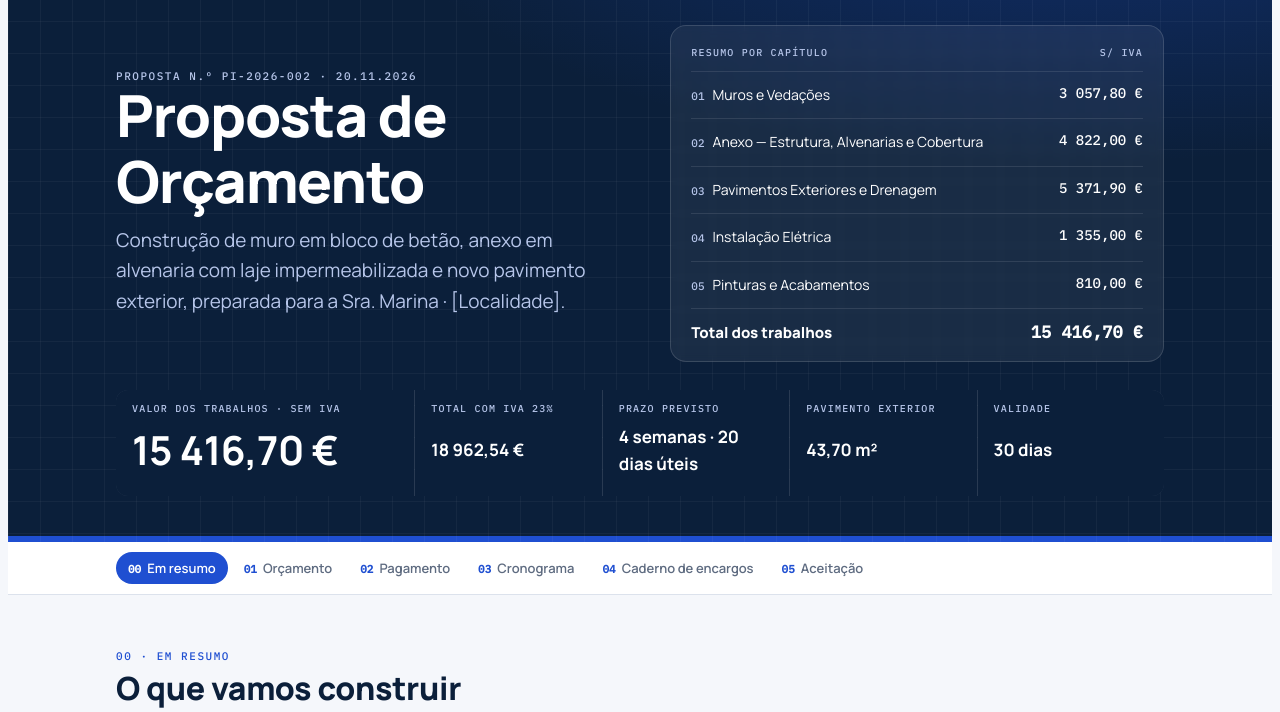
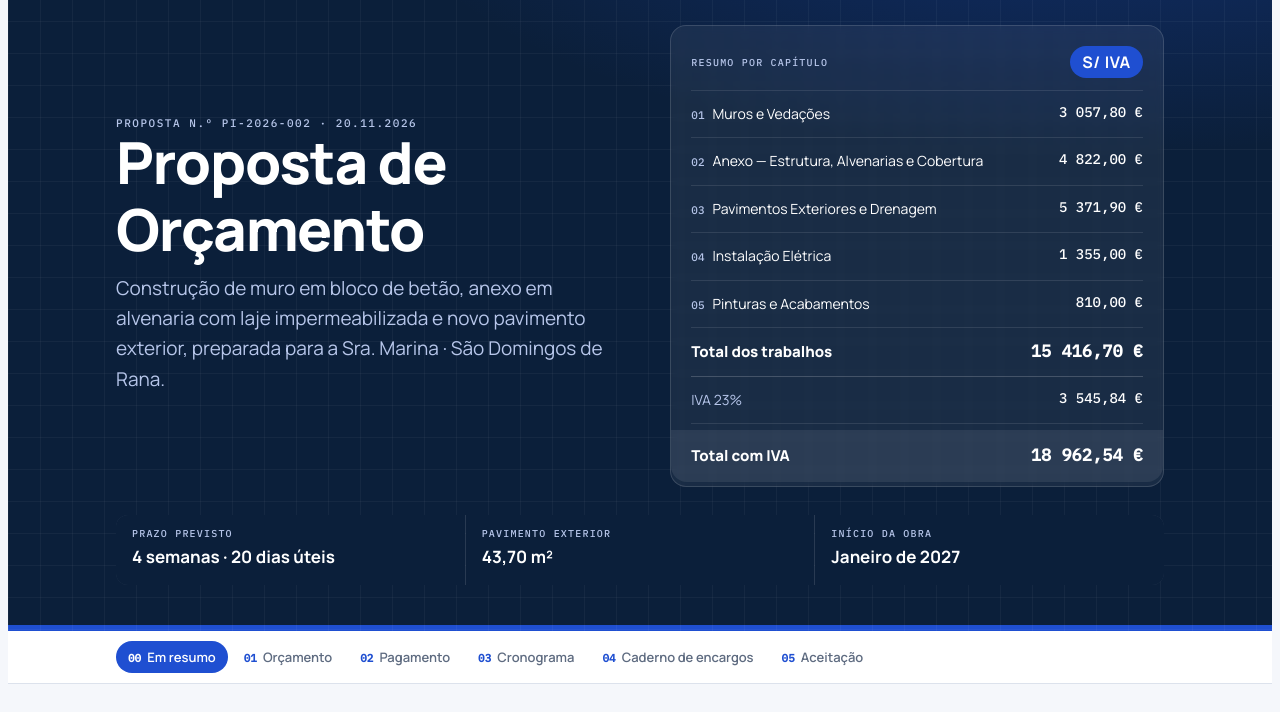
Before and after one commit to rubensborges056-dev/rubens, a plain HTML site: page Proposta_Muro_Anexo.html in a window 1280 px wide. Shown: the part 83-795 px from the top of the page. Drawn offline with Linux system fonts and the light colour scheme.

Commit message:
Resumo com IVA e total no topo; local São Domingos de Rana; início em janeiro
Co-Authored-By: Claude Opus 5.5 <noreply@anthropic.com>
Claude-Session: https://claude.ai/code/session_01Dqyze6v6C8NW2SyXBmWUEC

```diff
--- a/Proposta_Muro_Anexo.html
+++ b/Proposta_Muro_Anexo.html
@@ -50,7 +50,12 @@ p{margin:0}
 .hs-h{font:500 10px var(--font-m);letter-spacing:.12em;text-transform:uppercase;color:var(--on-navy-muted)}
 .hs-r span:first-child{color:#fff;font-size:14px}.hs-r span:first-child b{font:500 11px var(--font-m);color:var(--on-navy-muted);margin-right:8px;font-weight:500}
 .hs-r span:last-child,.hs-t span:last-child{font:500 14px var(--font-m);color:#fff;font-variant-numeric:tabular-nums;white-space:nowrap}
-.hs-t{border:0;font-weight:800;color:#fff}.hs-t span:last-child{font-size:17px;font-weight:700}
+.hs-t{border:0;font-weight:800;color:#fff}
+.hs-h .siva{font:700 16px var(--font-d);letter-spacing:.04em;color:#fff;background:var(--accent);padding:5px 12px;border-radius:999px;text-transform:none}
+.hs-h{align-items:center}
+.hs-iva{border-top:1px solid rgba(255,255,255,.18)}
+.hs-iva span:first-child{color:var(--on-navy-muted)!important}
+.hs-tot{background:rgba(255,255,255,.08);margin:6px -20px 0;padding:14px 20px;border-radius:0 0 16px 16px}.hs-t span:last-child{font-size:17px;font-weight:700}
 .hero-img{margin:0;background:#EEF0F3;border-radius:16px;overflow:hidden;box-shadow:0 24px 60px rgba(0,0,0,.35);border:1px solid rgba(255,255,255,.12)}
 .hero-img img{display:block;width:100%;height:auto}
 .hero-img figcaption{display:flex;justify-content:space-between;gap:12px;padding:10px 14px;background:rgba(7,16,30,.92);color:var(--on-navy-muted);font:500 11px var(--font-m);letter-spacing:.08em;text-transform:uppercase}
@@ -63,8 +68,8 @@ p{margin:0}
 .meta div{background:var(--navy);padding:14px 16px;display:grid;gap:4px}
 .meta span{font:500 10px/1 var(--font-m);letter-spacing:.12em;text-transform:uppercase;color:var(--on-navy-muted)}
 .meta strong{font-size:17px;color:var(--on-navy)}
-.meta{grid-template-columns:1.6fr repeat(4,minmax(150px,1fr))}
-@media (max-width:900px){.meta{grid-template-columns:repeat(auto-fit,minmax(180px,1fr))}}
+.meta{grid-template-columns:repeat(3,minmax(0,1fr))}
+@media (max-width:640px){.meta{grid-template-columns:1fr}}
 .meta .big strong{font-size:clamp(30px,4vw,40px);letter-spacing:-.01em}
 .cover-strip{height:6px;background:var(--accent)}
 
@@ -272,16 +277,14 @@ footer span{font-size:13px;display:block;word-break:break-word}
       <div>
         <div class="eyebrow" style="color:var(--on-navy-muted)">Proposta n.º PI-2026-002 · 20.11.2026</div>
         <h1>Proposta de Orçamento</h1>
-        <p class="lead">Construção de muro em bloco de betão, anexo em alvenaria com laje impermeabilizada e novo pavimento exterior, preparada para a Sra. Marina · [Localidade].</p>
+        <p class="lead">Construção de muro em bloco de betão, anexo em alvenaria com laje impermeabilizada e novo pavimento exterior, preparada para a Sra. Marina · São Domingos de Rana.</p>
       </div>
-      <div class="hero-sum"><div class="hs-h"><span>Resumo por capítulo</span><span>s/ IVA</span></div><div class="hs-r"><span><b>01</b>Muros e Vedações</span><span>3 057,80 €</span></div><div class="hs-r"><span><b>02</b>Anexo — Estrutura, Alvenarias e Cobertura</span><span>4 822,00 €</span></div><div class="hs-r"><span><b>03</b>Pavimentos Exteriores e Drenagem</span><span>5 371,90 €</span></div><div class="hs-r"><span><b>04</b>Instalação Elétrica</span><span>1 355,00 €</span></div><div class="hs-r"><span><b>05</b>Pinturas e Acabamentos</span><span>810,00 €</span></div><div class="hs-t"><span>Total dos trabalhos</span><span>15 416,70 €</span></div></div>
+      <div class="hero-sum"><div class="hs-h"><span>Resumo por capítulo</span><span class="siva">S/ IVA</span></div><div class="hs-r"><span><b>01</b>Muros e Vedações</span><span>3 057,80 €</span></div><div class="hs-r"><span><b>02</b>Anexo — Estrutura, Alvenarias e Cobertura</span><span>4 822,00 €</span></div><div class="hs-r"><span><b>03</b>Pavimentos Exteriores e Drenagem</span><span>5 371,90 €</span></div><div class="hs-r"><span><b>04</b>Instalação Elétrica</span><span>1 355,00 €</span></div><div class="hs-r"><span><b>05</b>Pinturas e Acabamentos</span><span>810,00 €</span></div><div class="hs-t"><span>Total dos trabalhos</span><span>15 416,70 €</span></div><div class="hs-r hs-iva"><span>IVA 23%</span><span>3 545,84 €</span></div><div class="hs-t hs-tot"><span>Total com IVA</span><span>18 962,54 €</span></div></div>
     </div>
     <div class="meta">
-      <div class="big"><span>Valor dos trabalhos · sem IVA</span><strong>15 416,70 €</strong></div>
-      <div><span>Total com IVA 23%</span><strong>18 962,54 €</strong></div>
       <div><span>Prazo previsto</span><strong>4 semanas · 20 dias úteis</strong></div>
       <div><span>Pavimento exterior</span><strong>43,70 m²</strong></div>
-      <div><span>Validade</span><strong>30 dias</strong></div>
+      <div><span>Início da obra</span><strong>Janeiro de 2027</strong></div>
     </div>
   </div>
   <div class="cover-strip"></div>
```
Also changed, not shown: 2 other files.
